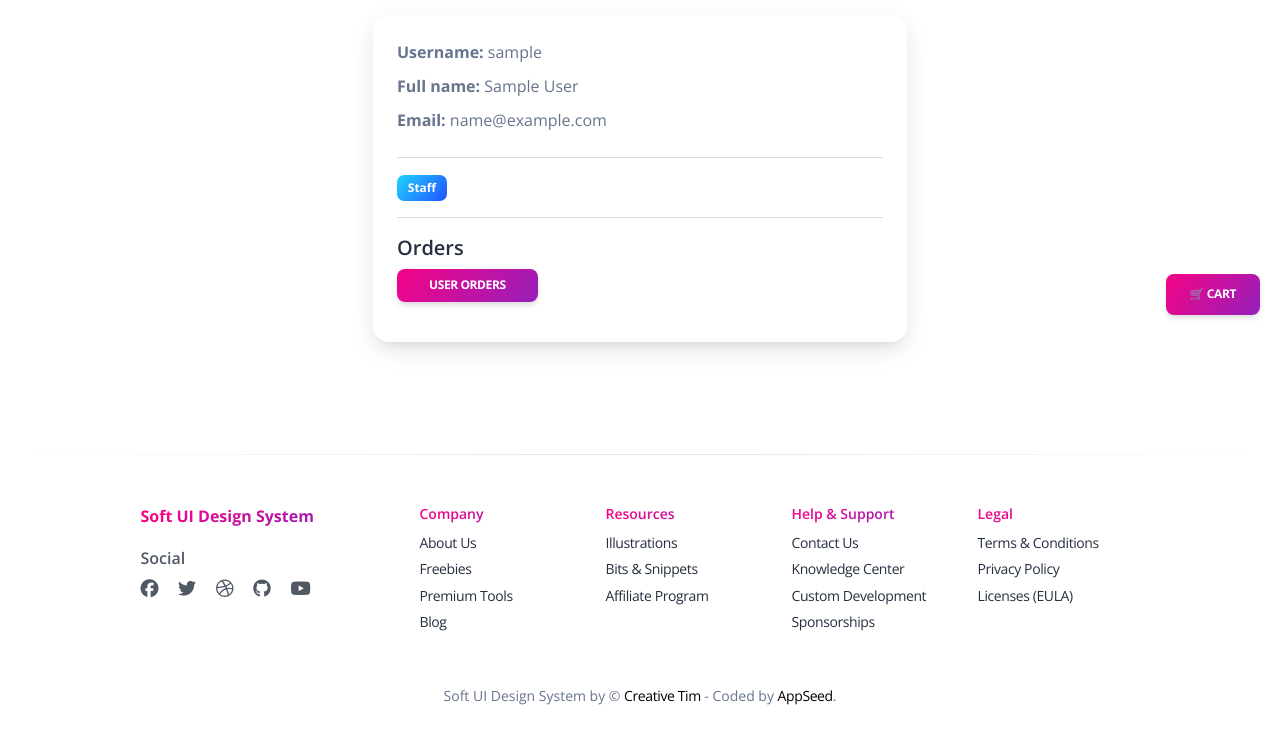
After one commit to B0hdanR/minishop_manager, a Django app: page /accounts/users/1/ in a window 1280 px wide. The commit adds this page. Shown: the part 449-1179 px from the top of the page. Run offline with Django 5.2, Linux system fonts and the light colour scheme; the visitor is signed in with stand-in values (Sample User, id 1); data comes from the database, SQL or seed files in the repository; some libraries are stand-ins or nearby versions.

Commit message:
add user list and user detail page for staff

```diff
--- a/accounts/urls.py
+++ b/accounts/urls.py
@@ -1,7 +1,13 @@
 from django.contrib.auth.views import LoginView, LogoutView
 from django.urls import path
 
-from .views import register_user, MyOrderListView, ProfileView
+from .views import (
+    register_user,
+    MyOrderListView,
+    ProfileView,
+    MyOrderDetailView,
+    UserListView, UserDetailView
+)
 
 urlpatterns = [
     path('login/', LoginView.as_view(template_name='accounts/login.html'),
@@ -12,8 +18,14 @@ urlpatterns = [
          name='logout'),
     path('myorders/', MyOrderListView.as_view(),
          name='myorder-list'),
+    path('myorders/<int:pk>/', MyOrderDetailView.as_view(),
+         name='myorder-detail'),
     path('profile/', ProfileView.as_view(),
          name='profile'),
+    path('users/', UserListView.as_view(),
+         name='user-list'),
+    path('users/<int:pk>/', UserDetailView.as_view(),
+         name='user-detail'),
 ]
 
 app_name = "accounts"
--- a/accounts/views.py
+++ b/accounts/views.py
@@ -1,5 +1,5 @@
 from django.contrib import messages
-from django.contrib.auth.mixins import LoginRequiredMixin
+from django.contrib.auth.mixins import LoginRequiredMixin, UserPassesTestMixin
 from django.shortcuts import render, redirect
 from django.views import generic
 
@@ -36,7 +36,26 @@ def register_user(request):
     return render(request, "accounts/register.html", {"form": form, "msg": msg, "success": success})
 
 
-class MyOrderListView(generic.ListView):
+class UserListView(LoginRequiredMixin, UserPassesTestMixin, generic.ListView):
+    model = User
+    context_object_name = "user_list"
+    template_name = "accounts/user_list.html"
+    paginate_by = 10
+
+    def test_func(self):
+        return self.request.user.is_staff or self.request.user.is_employee
+
+
+class UserDetailView(LoginRequiredMixin, UserPassesTestMixin, generic.DetailView):
+    model = User
+    template_name = "accounts/user_detail.html"
+    context_object_name = "user_detail"
+
+    def test_func(self):
+        return self.request.user.is_staff or self.request.user.is_employee
+
+
+class MyOrderListView(LoginRequiredMixin, generic.ListView):
     model = Order
     paginate_by = 10
     template_name = "accounts/myorder_list.html"
@@ -45,5 +64,14 @@ class MyOrderListView(generic.ListView):
         return Order.objects.filter(user=self.request.user).order_by("-created_at")
 
 
+class MyOrderDetailView(LoginRequiredMixin, generic.DetailView):
+    model = Order
+    paginate_by = 20
+    template_name = "accounts/myorder_detail.html"
+
+    def get_queryset(self):
+        return Order.objects.filter(user=self.request.user).prefetch_related("items__product")
+
+
 class ProfileView(LoginRequiredMixin, generic.TemplateView):
     template_name = "accounts/profile.html"
--- /dev/null
+++ b/templates/accounts/user_detail.html
@@ -0,0 +1,65 @@
+{% extends "layouts/base-presentation.html" %}
+{#{% load crispy_forms_filters %}#}
+
+{% block content %}
+  <div class="container mt-sm-5">
+    <div class="page-header section-height-50 my-sm-3 mb-3 border-radius-xl"
+         style="background-image: url('https://unsplash.com/photos/IVj7aVIi0zM/download?force=true');">
+      <span class="mask bg-gradient-dark"></span>
+      <div class="container">
+        <div class="row">
+          <div class="col-lg-6 ms-lg-5">
+            <h1 class="text-white">User profile</h1>
+            <p class="lead text-white opacity-8">
+              Personal information and account status
+            </p>
+          </div>
+        </div>
+      </div>
+    </div>
+  </div>
+
+  <div class="container">
+    <div class="row justify-content-center">
+
+      <div class="col-lg-6 col-md-8">
+        <div class="card shadow-lg border-radius-xl">
+
+          <div class="card-body p-4">
+
+            <p class="mb-2">
+              <strong>Username:</strong>
+              {{ user_detail.username }}
+            </p>
+
+            <p class="mb-2">
+              <strong>Full name:</strong>
+              {{ user_detail.get_full_name|default:"None" }}
+            </p>
+
+            <p class="mb-4">
+              <strong>Email:</strong>
+              {{ user_detail.email|default:"None" }}
+            </p>
+
+            <hr>
+
+            {% if user_detail.is_staff or user_detail.is_employee %}
+              <span class="badge bg-gradient-info">Staff</span>
+            {% else %}
+              <span class="badge bg-gradient-success">Customer</span>
+            {% endif %}
+
+            <hr>
+
+            <h5>Orders</h5>
+            <a href="{% url 'shop:order-list' %}" class="btn btn-sm bg-gradient-primary">
+              User orders
+            </a>
+
+          </div>
+        </div>
+      </div>
+    </div>
+  </div>
+{% endblock %}
```
Also changed, not shown: templates/accounts/user_list.html (+8 -15 lines).
